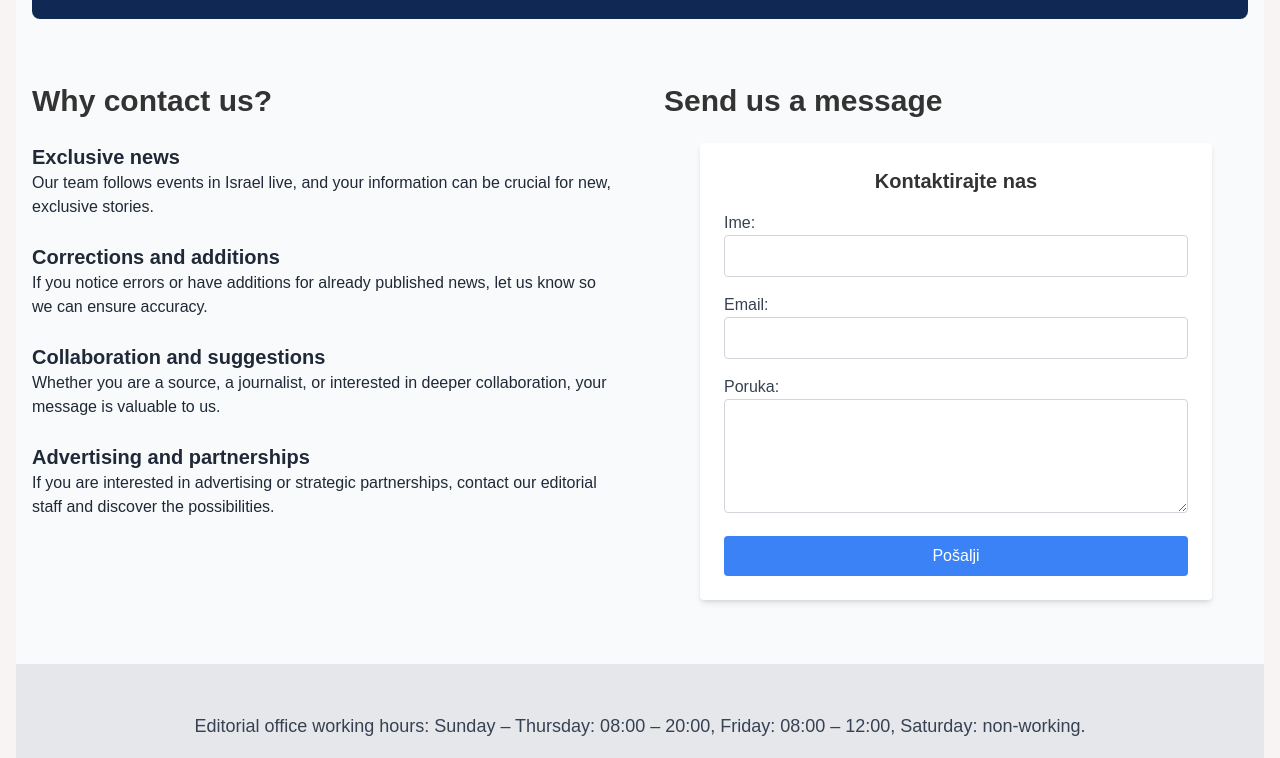
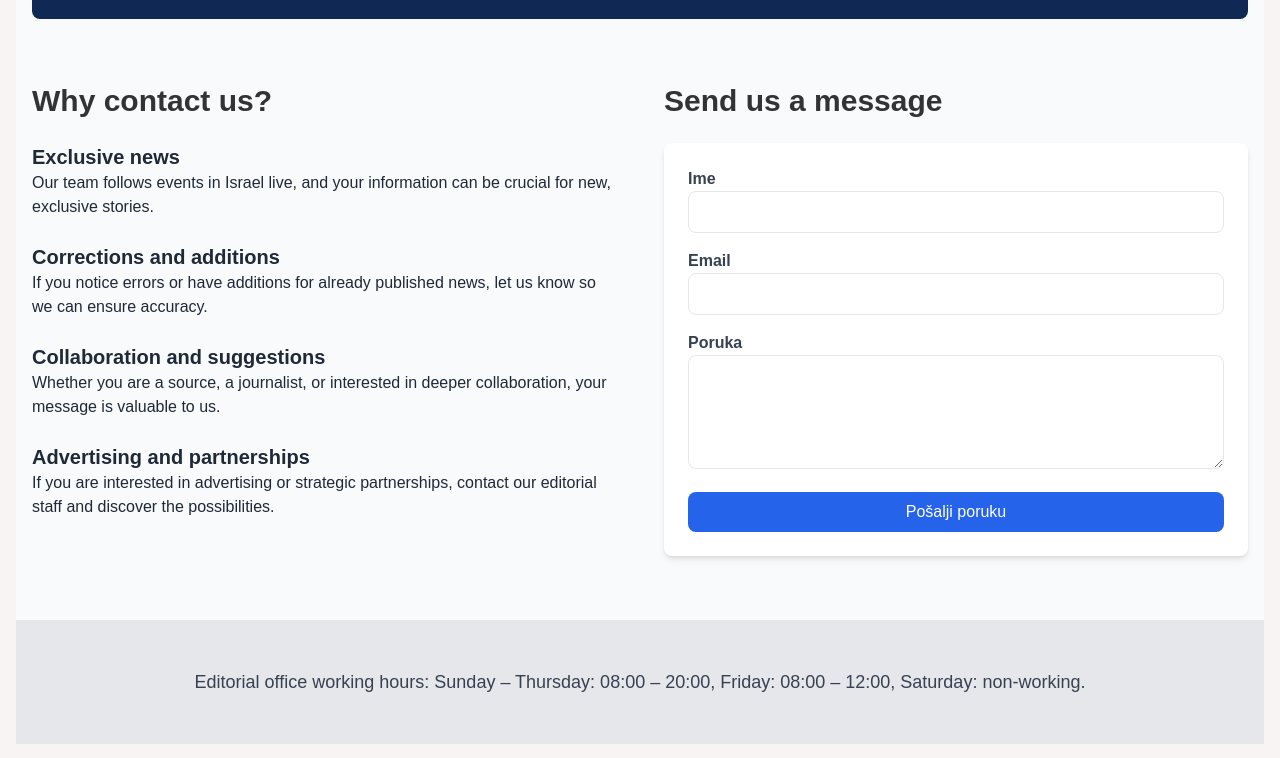
Before and after one commit to belgradeshofar/SAJT-BSH, a Next.js app: page /kontakt in a window 1280 px wide. Shown: the part 465-1223 px from the top of the page. Built offline with nearby package versions, Linux system fonts and the light colour scheme; a web font is replaced by a local one.

Commit message:
Meta tagovi za postove na fb i kontakt forma

```diff
--- a/app/articles/[id]/page.tsx
+++ b/app/articles/[id]/page.tsx
@@ -3,6 +3,7 @@
 import { useParams } from "next/navigation";
 import { useEffect, useState } from "react";
 import { supabase } from "../../api/auth";
+import Head from "next/head"; // Dodajemo Head komponentu
 
 interface Article {
   id: string;
@@ -17,8 +18,6 @@ interface Article {
 export default function ArticlePage() {
   const { id } = useParams();
   const [article, setArticle] = useState<Article | null>(null);
-
-  // Preporučeni članci (iste kategorije)
   const [recommended, setRecommended] = useState<Article[]>([]);
 
   useEffect(() => {
@@ -40,16 +39,15 @@ export default function ArticlePage() {
     fetchArticle();
   }, [id]);
 
-  // Kad se članak učita, pokušaj da pokupiš još par “recommended” iz iste kategorije
   useEffect(() => {
     const fetchRecommended = async () => {
-      if (!article?.category) return; // ako nema category, preskačemo
+      if (!article?.category) return;
 
       const { data, error } = await supabase
         .from("articles")
         .select("*")
         .eq("category", article.category)
-        .neq("id", article.id) // ne želimo trenutni
+        .neq("id", article.id)
         .order("created_at", { ascending: false })
         .limit(3);
 
@@ -67,38 +65,46 @@ export default function ArticlePage() {
     return <p className="container mx-auto p-4">Učitavanje članka...</p>;
   }
 
-  // Formatiraj datum lepše
   const formattedDate = new Date(article.created_at).toLocaleDateString("sr-RS", {
     year: "numeric",
     month: "long",
     day: "numeric",
   });
 
-  // Primer share logike
   const handleShare = (platform: string) => {
     alert(`Implementirati deljenje na ${platform}!`);
   };
 
   return (
+    <>
+      {/* Open Graph Meta Tagovi za SEO i Facebook preview */}
+      <Head>
+        <title>{article.title} | Shalom.rs</title>
+        <meta name="description" content={article.content.substring(0, 150)} />
+
+        {/* Open Graph Meta Tagovi */}
+        <meta property="og:title" content={article.title} />
+        <meta property="og:description" content={article.content.substring(0, 150)} />
+        <meta property="og:image" content={article.image_url || "https://www.shalom.rs/default-image.jpg"} />
+        <meta property="og:url" content={`https://www.shalom.rs/articles/${article.id}`} />
+        <meta property="og:type" content="article" />
+        <meta property="og:site_name" content="Shalom.rs" />
+      </Head>
+
       <div className="container mx-auto px-4 py-6 flex flex-col md:flex-row gap-6">
-      {/* Glavni deo: naslov, slika, tekst */}
         <article className="md:w-3/4">
-        {/* Kategorija (ako postoji) */}
           {article.category && (
             <div className="text-sm text-blue-600 font-semibold uppercase mb-2">
               {article.category}
             </div>
           )}
 
-        {/* Naslov */}
           <h1 className="text-3xl md:text-4xl font-bold mb-2 leading-tight">
             {article.title}
           </h1>
 
-        {/* Datum */}
           <p className="text-gray-500 text-sm mb-4">Objavljeno: {formattedDate}</p>
 
-        {/* Slika - smanjena, centrirana */}
           {article.image_url && (
             <figure className="mb-4 flex justify-center">
               <img
@@ -109,13 +115,11 @@ export default function ArticlePage() {
             </figure>
           )}
 
-        {/* Tekst članka sa tipografijom */}
           <div
             className="prose max-w-none"
             dangerouslySetInnerHTML={{ __html: article.content }}
           />
 
-        {/* Preporučeno, ispod članka */}
           {recommended.length > 0 && (
             <div className="mt-8 pt-4 border-t border-gray-200">
               <h2 className="text-xl font-bold mb-4">Preporučeni članci</h2>
@@ -144,7 +148,6 @@ export default function ArticlePage() {
           )}
         </article>
 
-      {/* Desni stub: npr. Social share */}
         <aside className="md:w-1/4">
           <div className="sticky top-20 space-y-4">
             <div className="border p-4 rounded shadow-sm">
@@ -169,7 +172,6 @@ export default function ArticlePage() {
               </button>
             </div>
 
-          {/* Primer: widget za npr. top trending vesti, reklamu, itd. */}
             <div className="border p-4 rounded shadow-sm">
               <h2 className="font-bold mb-2">Top vesti</h2>
               <ul className="text-sm list-disc ml-5">
@@ -188,5 +190,6 @@ export default function ArticlePage() {
           </div>
         </aside>
       </div>
+    </>
   );
 }
--- a/app/components/KontaktForma.tsx
+++ b/app/components/KontaktForma.tsx
@@ -2,35 +2,110 @@
 
 import { useState } from "react";
 
+// Supabase podaci
+const SUPABASE_URL = "https://dlpqnnfkhuiulmebmuvp.supabase.co";
+const SUPABASE_ANON_KEY =
+  "eyJhbGciOiJIUzI1NiIsInR5cCI6IkpXVCJ9.eyJpc3MiOiJzdXBhYmFzZSIsInJlZiI6ImRscHFubmZraHVpdWxtZWJtdXZwIiwicm9sZSI6ImFub24iLCJpYXQiOjE3MzkxNzY2ODcsImV4cCI6MjA1NDc1MjY4N30.qsF_pO9HM55rnTu8khWe3AV_a09AgI-0J_YnXp1gVsk";
+
 export default function KontaktForma() {
-  const [ime, setIme] = useState("");
-  const [email, setEmail] = useState("");
-  const [poruka, setPoruka] = useState("");
+  const [formData, setFormData] = useState({
+    name: "",
+    email: "",
+    message: "",
+  });
 
-  const handleSubmit = (e: React.FormEvent) => {
+  const [isSending, setIsSending] = useState(false);
+  const [status, setStatus] = useState<"success" | "error" | null>(null);
+
+  const handleChange = (e: React.ChangeEvent<HTMLInputElement | HTMLTextAreaElement>) => {
+    setFormData({ ...formData, [e.target.name]: e.target.value });
+  };
+
+  const handleSubmit = async (e: React.FormEvent) => {
     e.preventDefault();
-    alert(`Hvala ${ime}, vaša poruka je poslata!`);
-    setIme("");
-    setEmail("");
-    setPoruka("");
+    setIsSending(true);
+    setStatus(null);
+
+    if (!formData.name || !formData.email || !formData.message) {
+      setStatus("error");
+      setIsSending(false);
+      return;
+    }
+
+    try {
+      const response = await fetch(`${SUPABASE_URL}/rest/v1/contact_messages`, {
+        method: "POST",
+        headers: {
+          "Content-Type": "application/json",
+          "apikey": SUPABASE_ANON_KEY,
+          "Authorization": `Bearer ${SUPABASE_ANON_KEY}`,
+          "Prefer": "return=minimal",
+        },
+        body: JSON.stringify(formData),
+      });
+
+      if (response.ok) {
+        setStatus("success");
+        setFormData({ name: "", email: "", message: "" }); // Reset forme
+      } else {
+        throw new Error("Failed to send message.");
+      }
+    } catch (error) {
+      console.error("Error:", error);
+      setStatus("error");
+    } finally {
+      setIsSending(false);
+    }
   };
 
   return (
-    <form onSubmit={handleSubmit} className="max-w-lg mx-auto mt-6 p-6 bg-white shadow-md rounded">
-      <h2 className="text-xl font-bold mb-4 text-center">Kontaktirajte nas</h2>
+    <form onSubmit={handleSubmit} className="bg-white p-6 rounded-lg shadow-md">
       <div className="mb-4">
-        <label className="block text-gray-700">Ime:</label>
-        <input type="text" value={ime} onChange={(e) => setIme(e.target.value)} className="w-full p-2 border border-gray-300 rounded" required />
+        <label className="block text-gray-700 font-semibold">Ime</label>
+        <input
+          type="text"
+          name="name"
+          value={formData.name}
+          onChange={handleChange}
+          className="w-full px-4 py-2 border rounded-lg focus:ring focus:ring-blue-300"
+          required
+        />
       </div>
+
       <div className="mb-4">
-        <label className="block text-gray-700">Email:</label>
-        <input type="email" value={email} onChange={(e) => setEmail(e.target.value)} className="w-full p-2 border border-gray-300 rounded" required />
+        <label className="block text-gray-700 font-semibold">Email</label>
+        <input
+          type="email"
+          name="email"
+          value={formData.email}
+          onChange={handleChange}
+          className="w-full px-4 py-2 border rounded-lg focus:ring focus:ring-blue-300"
+          required
+        />
       </div>
+
       <div className="mb-4">
-        <label className="block text-gray-700">Poruka:</label>
-        <textarea value={poruka} onChange={(e) => setPoruka(e.target.value)} className="w-full p-2 border border-gray-300 rounded" rows={4} required></textarea>
+        <label className="block text-gray-700 font-semibold">Poruka</label>
+        <textarea
+          name="message"
+          value={formData.message}
+          onChange={handleChange}
+          rows={4}
+          className="w-full px-4 py-2 border rounded-lg focus:ring focus:ring-blue-300"
+          required
+        ></textarea>
       </div>
-      <button type="submit" className="w-full bg-blue-500 text-white py-2 rounded hover:bg-blue-600">Pošalji</button>
+
+      <button
+        type="submit"
+        disabled={isSending}
+        className="w-full bg-blue-600 text-white py-2 rounded-lg hover:bg-blue-700 transition disabled:opacity-50"
+      >
+        {isSending ? "Šaljem..." : "Pošalji poruku"}
+      </button>
+
+      {status === "success" && <p className="text-green-600 mt-3">Poruka uspešno poslata!</p>}
+      {status === "error" && <p className="text-red-600 mt-3">Došlo je do greške. Pokušajte ponovo.</p>}
     </form>
   );
 }
```
Lines whose indentation alone changed are shown as unchanged.
